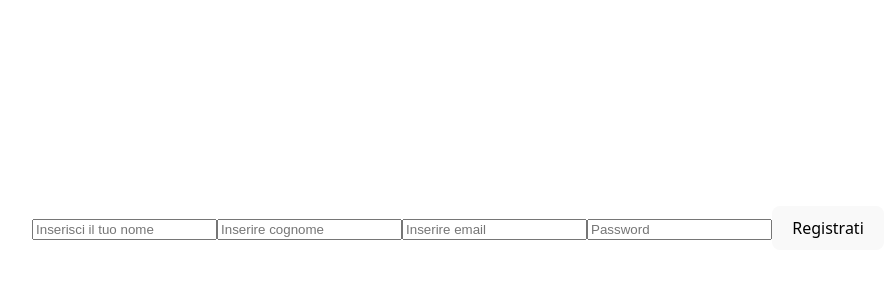
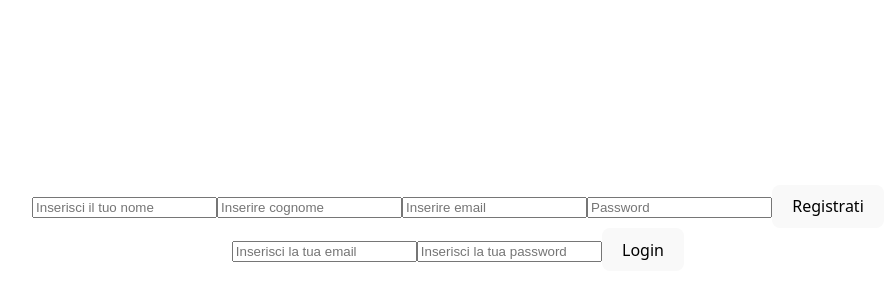
Before and after one commit to Fredinogran/sistema-di-login, a React (Vite) app in the folder login-s/: page / in a window 1280 px wide. Shown: the part 172-472 px from the top of the page, without its empty margins (182-1076 px from the left). Built offline with nearby package versions, Linux system fonts and the light colour scheme.

Commit message:
implementato componente login

```diff
--- a/login-s/src/App.jsx
+++ b/login-s/src/App.jsx
@@ -1,10 +1,12 @@
 import "./App.css";
 import Form from "./form";
+import Login from "./login";
 
 function App() {
   return (
     <>
       <Form></Form>
+      <Login />
     </>
   );
 }
--- a/login-s/src/login.jsx
+++ b/login-s/src/login.jsx
@@ -0,0 +1,36 @@
+import { useState } from "react";
+
+export default function Login() {
+  const [email, setEmail] = useState("");
+  const [password, setPassword] = useState("");
+  const [message, setMessage] = useState("");
+  function handleSubmit(event) {
+    event.preventDefault();
+    const user = JSON.parse(localStorage.getItem("user"));
+    if (user.email === email && user.password === password) {
+      setMessage("Login effettuato con successo!");
+    } else {
+      setMessage("Credenziali errate!");
+    }
+  }
+  return (
+    <>
+      <form onSubmit={handleSubmit}>
+        <input
+          type="email"
+          name="email"
+          placeholder="Inserisci la tua email"
+          onChange={(event) => setEmail(event.target.value)}
+        />
+        <input
+          type="password"
+          name="password"
+          placeholder="Inserisci la tua password"
+          onChange={(event) => setPassword(event.target.value)}
+        />
+        <button type="submit">Login</button>
+      </form>
+      {message && <p>{message}</p>}
+    </>
+  );
+}
```
Also changed, not shown: 1 other file (tests, documents, lock files or other folders).
